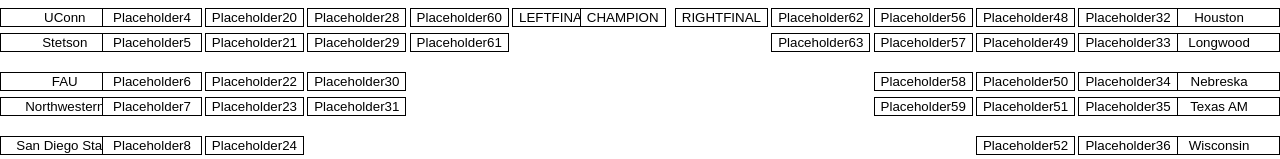
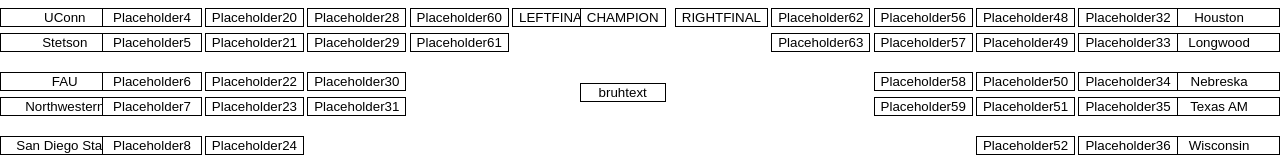
Before and after one commit to lamngo13/march, an Angular app in the folder hello-world/: page / in a window 1280 px wide. Shown: the top 159 px of the page. Built offline with nearby package versions, Linux system fonts and the light colour scheme.

Commit message:
color selection works yay

```diff
--- a/hello-world/src/app/app.component.css
+++ b/hello-world/src/app/app.component.css
@@ -3,6 +3,14 @@
   position: absolute;
   display: flex;
   flex-direction: column;
+  margin-bottom: 10px;
+}
+
+.middle-set {
+  position: absolute;
+  display: flex;
+  flex-direction: column;
+  margin-bottom: 60px;
 }
 
 .teamsleft {
@@ -85,7 +93,11 @@
   right: 48%;
   width: 100%;
   height: 100%;
-  margin-bottom: 6px;
+  margin-top: 50px;
   border: 1px solid black;
   background-color: white;
 }
+
+.team.selected {
+  background-color: rgb(4, 161, 4);
+}
--- a/hello-world/src/app/app.component.html
+++ b/hello-world/src/app/app.component.html
@@ -2,7 +2,7 @@
   <!-- Left Side Teams -->
   <div class="team-set teamsleft">
     <!-- Teams Left -->
-    <button class="team" *ngFor="let team of teamsleft" (click)="selectTeam(team)">
+    <button class="team" [class.selected]="team.selected" *ngFor="let team of teamsleft" (click)="selectTeam(team)">
       {{ team.name }}
     </button>
   </div>
@@ -76,19 +76,19 @@
   </div>
 
   <!-- champion -->
-  <div class="team-set champion">
+  <div class="middle-set champion">
     <!-- Teams Left Final -->
     <button class="team"(click)="selectTeam(champion)">
       {{ champion.name }}
     </button>
-  </div>
-<!--
-  <div class="bruhbutton">
-    <button (click)="bruhbutton()">
-      {{ 'bruhText' }}
+
+    <button class="bruhbutton" (click)="bruhbutton()">
+      {{ 'bruhtext' }}
     </button>
   </div>
-  -->
+
+
+
 
 
 
--- a/hello-world/src/app/app.component.ts
+++ b/hello-world/src/app/app.component.ts
@@ -201,10 +201,33 @@
   }
 
 
+  //selectTeam(team: Team): void {
+   // console.log("ASDF")
+  //}
   selectTeam(team: Team): void {
-    console.log("ASDF")
+    console.log("selectTeam for " + team.name);
+    console.log("selected: " + team.selected);
+    const teams = this.teamsleft.includes(team) ? this.teamsleft : this.teamsright;
+
+    // If the clicked team is already selected, deselect it
+    if (team.selected) {
+      team.selected = false;
+    } else {
+      // Deselect the previously selected team from the same pair, if any
+      const pairIndex = teams.indexOf(team);
+      if (pairIndex !== -1) {
+        const otherTeamIndex = pairIndex % 2 === 0 ? pairIndex + 1 : pairIndex - 1;
+        if (otherTeamIndex >= 0 && otherTeamIndex < teams.length) {
+          teams[otherTeamIndex].selected = false;
+        }
+      }
+
+      // Select the clicked team
+      team.selected = true;
+    }
   }
 
+  /*
 toggleSelected(team: Team, isLeftSide: boolean): void {
   const teams = isLeftSide ? this.teamsleft : this.teamsright;
 
@@ -225,7 +248,7 @@
     team.aselected = true;
   }
 }
-
+*/
 
 
 
--- a/hello-world/src/app/team.model.ts
+++ b/hello-world/src/app/team.model.ts
@@ -3,13 +3,13 @@
     name: string;
     seed: number;
     wins: number;
-    aselected: boolean;
+    selected: boolean;
 
 
     constructor(name: string, seed: number, wins: number) {
       this.name = name;
       this.seed = seed;
       this.wins = wins;
-      this.aselected = false;
+      this.selected = false;
     }
   }
```
